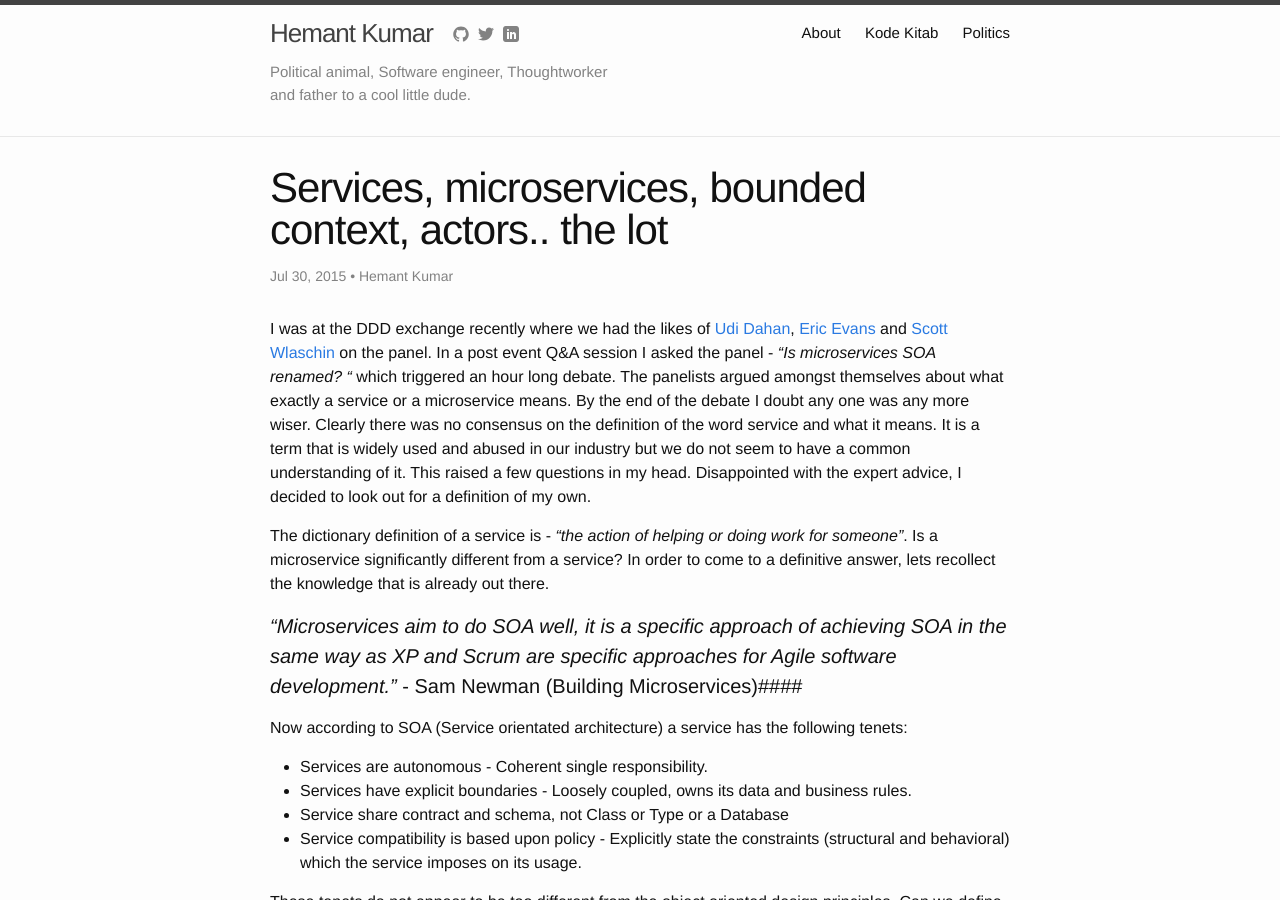
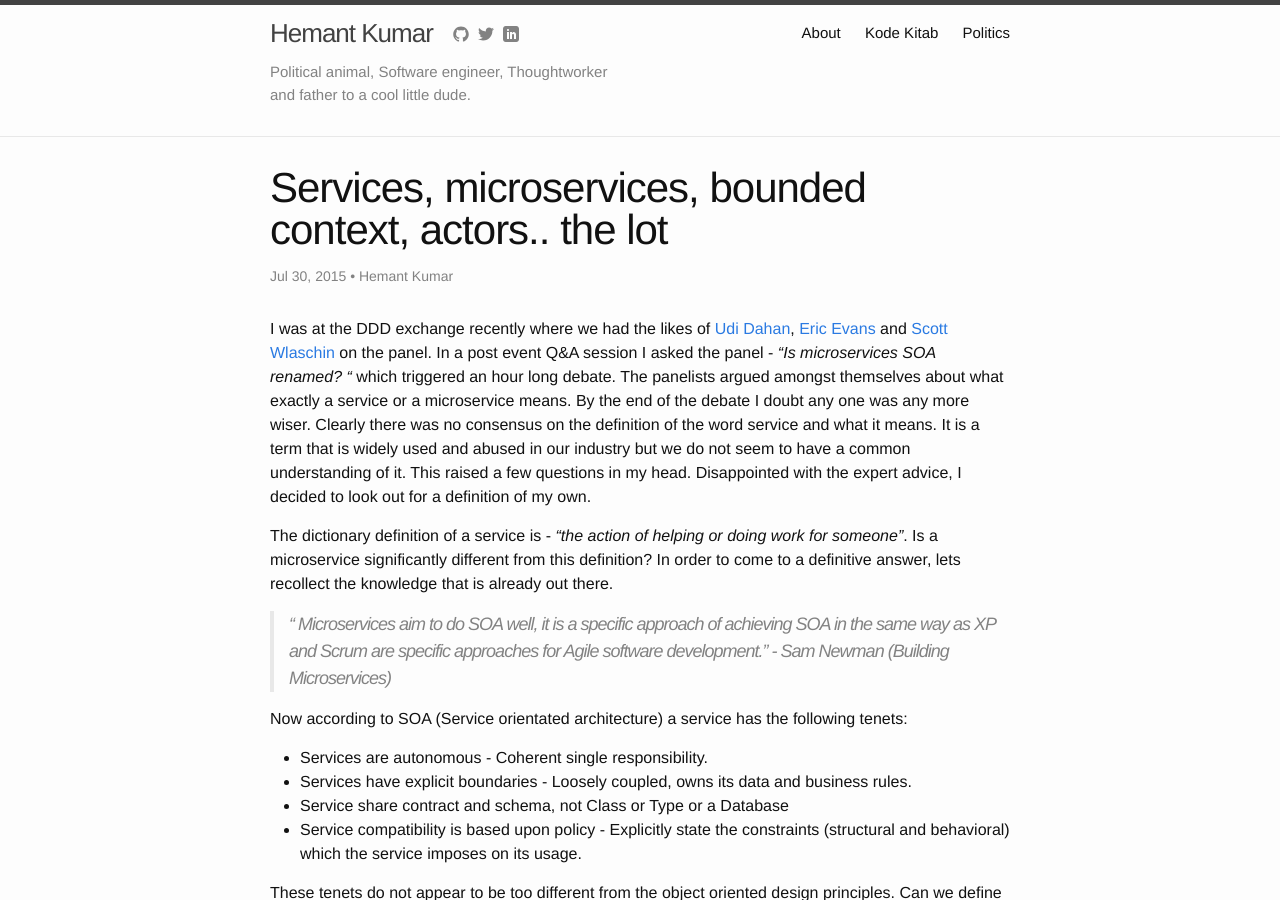
Before and after one commit to hemantksingh/hemantksingh.github.io, a Jekyll site: the page built from _posts/2015-06-23-services-microservices-bounded-context.markdown, in a window 1280 px wide and 900 px high. Built offline with Jekyll 4.4.1, drawn with Linux system fonts in a browser that asks for light colours; Markdown is read by kramdown in place of the engine named in the settings; comment, search, counter and statistics services are not loaded.

Commit message:
Adds blockquotes.

```diff
--- a/_posts/2015-05-19-problem-with-mutating-state.markdown
+++ b/_posts/2015-05-19-problem-with-mutating-state.markdown
@@ -6,13 +6,13 @@ author: Hemant Kumar
 tags: functional
 categories: kodekitab
 comments: true
-modified_time: '2015-07-27T23:50:46.244-08:00'
+modified_time: '2015-08-03T23:50:46.244-08:00'
 ---
 
 The purpose of any computer program is to take some inputs and produce an output. Producing an output causes the program to have an effect which means during its execution cycle, the program changes certain values. A live program models the real world where things change frequently over time and in parallel. But while writing programs we only have a static view of the problem domain and with the best of intentions and tools at hand we try to manage state change in our program as it would happen in the real world. This leaves us having to deal with values that change over time. Are OO languages capable of handling this complexity easily or do we need to look further?
 
 
-*“No man ever steps in the same river twice, for it's not the same river and he's not the same man.” - Heraclitus*
+<blockquote>“No man ever steps in the same river twice, for it's not the same river and he's not the same man.” - Heraclitus</blockquote>
 
 Rich Hickey in his [keynote](http://www.infoq.com/presentations/Are-We-There-Yet-Rich-Hickey) at the JVM Languages summit talked about value, identity and state. Values are essentially constants that do not change.  The flowing water in a river makes the river change constantly over time, this introduces the concept of identity. Identity is a succession of related values where the current one is caused from the previous. State is the value of an identity at a given time.
 
--- a/_posts/2015-06-23-services-microservices-bounded-context.markdown
+++ b/_posts/2015-06-23-services-microservices-bounded-context.markdown
@@ -11,9 +11,10 @@ modified_time: '2015-08-03T08:08:46.244-08:00'
 
 I was at the DDD exchange recently where we had the likes of [Udi Dahan](https://twitter.com/UdiDahan), [Eric Evans](https://twitter.com/ericevans0) and [Scott Wlaschin](https://twitter.com/ScottWlaschin) on the panel. In a post event Q&A session I asked the panel - *"Is microservices SOA renamed? "* which triggered an hour long debate. The panelists argued amongst themselves about what exactly a service or a microservice means. By the end of the debate I doubt any one was any more wiser. Clearly there was no consensus on the definition of the word service and what it means. It is a term that is widely used and abused in our industry but we do not seem to have a common understanding of it. This raised a few questions in my head. Disappointed with the expert advice, I decided to look out for a definition of my own.
 
-The dictionary definition of a service is - *"the action of helping or doing work for someone"*. Is a microservice significantly different from a service? In order to come to a definitive answer, lets recollect the knowledge that is already out there.
+The dictionary definition of a service is - *“the action of helping or doing work for someone”*. Is a microservice significantly different from this definition? In order to come to a definitive answer, lets recollect the knowledge that is already out there.
 
-####*"Microservices aim to do SOA well, it is a specific approach of achieving SOA in the same way as XP and Scrum are specific approaches for Agile software development."* - Sam Newman (Building Microservices)####
+<blockquote>“ Microservices aim to do SOA well, it is a specific approach of achieving SOA in the same way as XP and Scrum are specific approaches for Agile software development.” - Sam Newman (Building Microservices)
+</blockquote>
 
 Now according to SOA (Service orientated architecture) a service has the following tenets:
 
```
